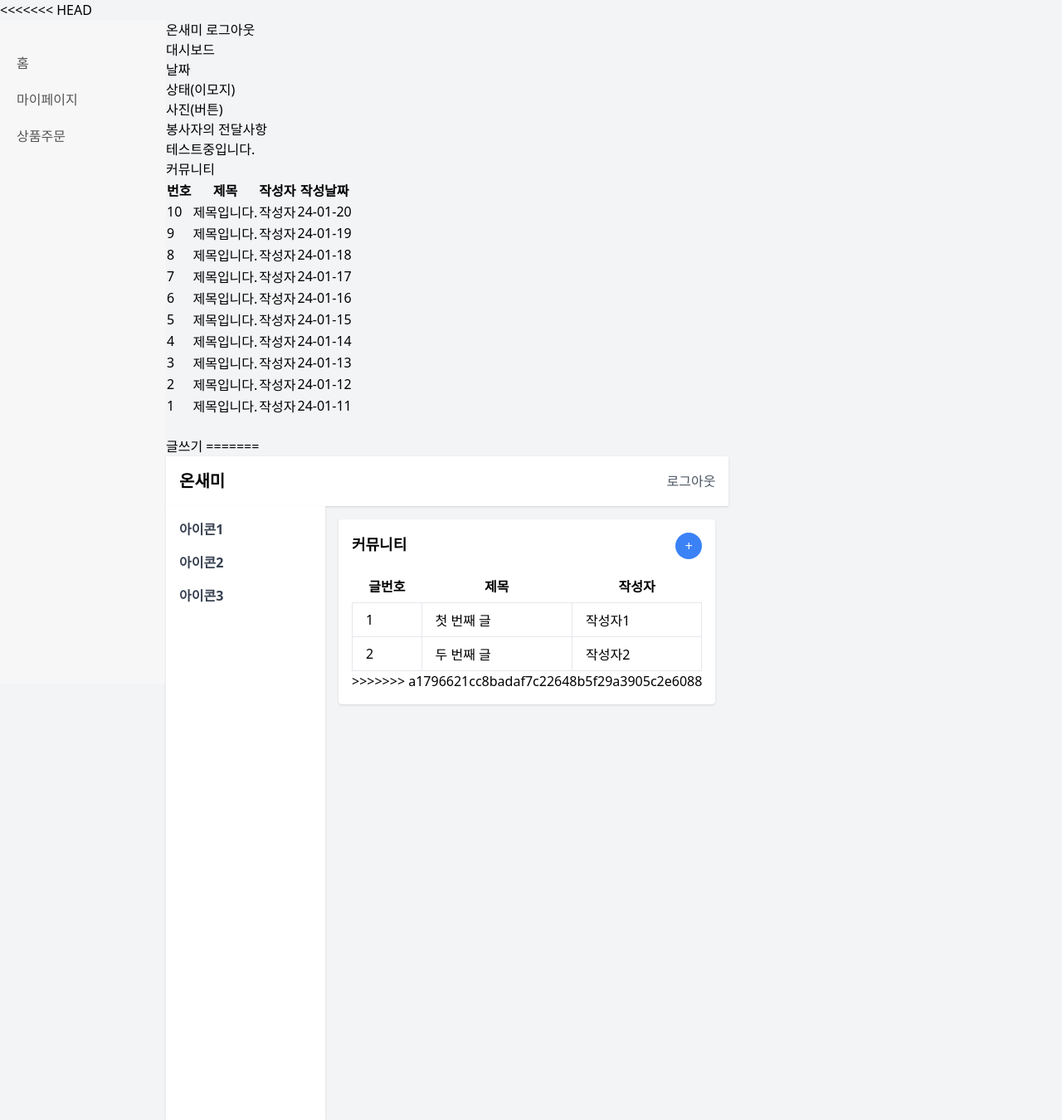
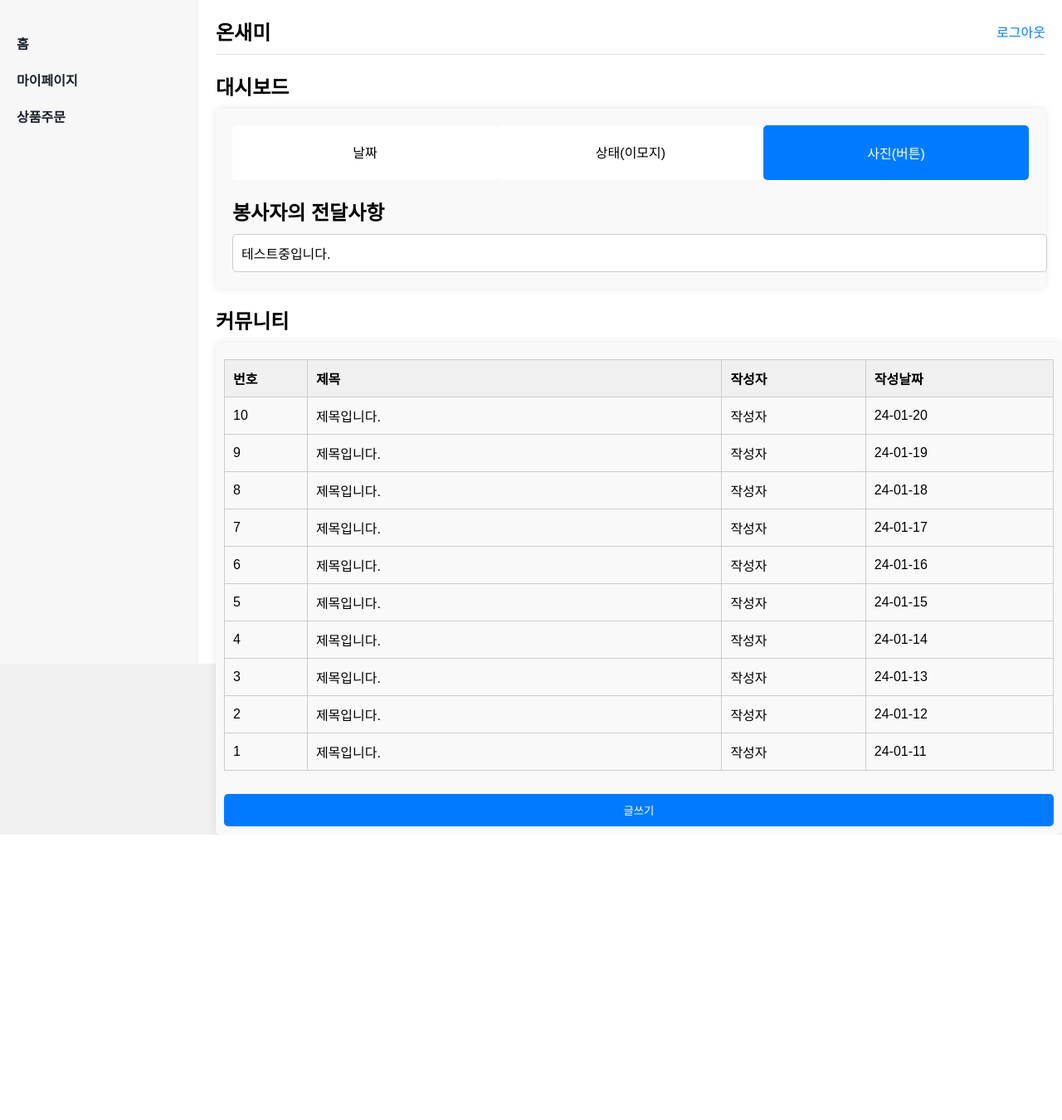
Before and after one commit to hyunjin1999/ONSEMI, a Django app: template main_app/templates/page/family.html in a window 1280 px wide. Shown: the whole page at 83% size. After the commit the page ends 1006 px from the top, so only its background shows below. Run offline with Django 3.2, Linux system fonts and the light colour scheme; the template is opened without the code that fills it, so the values that code supplies are empty; some libraries are stand-ins or nearby versions.

Commit message:
feat: git 충돌 해결

```diff
--- a/main_app/templates/page/family.html
+++ b/main_app/templates/page/family.html
@@ -1,4 +1,3 @@
-<<<<<<< HEAD
 {% extends "layout.html" %}
 {% load static %}
 
@@ -70,67 +69,6 @@
                     </table>
                     <br>
                     <button class="add-post-button" onclick="location.href='write.html'">글쓰기</button>
-=======
-<!DOCTYPE html>
-<html lang="en">
-
-<head>
-    <meta charset="UTF-8">
-    <meta name="viewport" content="width=device-width, initial-scale=1.0">
-    <title>Prototype</title>
-    <script src="https://cdn.tailwindcss.com"></script>
-    <link href="family.css" rel="stylesheet">
-    <link href="https://fonts.googleapis.com/css2?family=Noto+Sans+KR:wght@400;700&display=swap" rel="stylesheet">
-</head>
-
-<body class="bg-gray-100">
-    <div class="min-h-screen flex flex-col">
-        <!-- Header -->
-        <header class="bg-white shadow p-4 flex justify-between items-center">
-            <div class="text-xl font-bold">온새미</div>
-            <button class="text-gray-600">로그아웃</button>
-        </header>
-
-        <div class="flex flex-1">
-            <!-- Sidebar -->
-            <aside class="bg-white shadow w-48 p-4">
-                <nav class="space-y-4">
-                    <a href="#" class="block text-gray-700 font-bold">아이콘1</a>
-                    <a href="#" class="block text-gray-700 font-bold">아이콘2</a>
-                    <a href="#" class="block text-gray-700 font-bold">아이콘3</a>
-                </nav>
-            </aside>
-
-            <!-- Main Content -->
-            <main class="flex-1 p-4 space-y-4">
-                <div class="bg-white shadow p-4 rounded relative">
-                    <h2 class="text-lg font-bold">커뮤니티</h2>
-                    <button id="addButton" class="absolute top-4 right-4 bg-blue-500 text-white rounded-full w-8 h-8 flex items-center justify-center">+</button>
-                    <div class="mt-4">
-                        <table id="communityTable" class="min-w-full bg-white">
-                            <thead>
-                                <tr>
-                                    <th class="py-2">글번호</th>
-                                    <th class="py-2">제목</th>
-                                    <th class="py-2">작성자</th>
-                                </tr>
-                            </thead>
-                            <tbody>
-                                <tr>
-                                    <td class="border px-4 py-2">1</td>
-                                    <td class="border px-4 py-2">첫 번째 글</td>
-                                    <td class="border px-4 py-2">작성자1</td>
-                                </tr>
-                                <tr>
-                                    <td class="border px-4 py-2">2</td>
-                                    <td class="border px-4 py-2">두 번째 글</td>
-                                    <td class="border px-4 py-2">작성자2</td>
-                                </tr>
-                                <!-- Add more rows as needed -->
-                            </tbody>
-                        </table>
-                    </div>
->>>>>>> a1796621cc8badaf7c22648b5f29a3905c2e6088
                 </div>
             </div>
         </div>
--- a/static/family.css
+++ b/static/family.css
@@ -1,4 +1,3 @@
-<<<<<<< HEAD
 body {
     font-family: Arial, sans-serif;
     margin: 0;
@@ -28,40 +27,9 @@
 .sidebar ul li a {
     text-decoration: none;
     color: #555;
-=======
-/* Global Styles */
-body {
-    font-family: 'Noto Sans KR', sans-serif;
-    background-color: #f7fafc;
-    margin: 0;
-    padding: 0;
-    box-sizing: border-box;
-}
-
-/* Container */
-.container {
-    display: flex;
-    flex-direction: column;
-    min-height: 100vh;
-}
-
-/* Header */
-.header {
-    background-color: #ffffff;
-    box-shadow: 0 4px 6px rgba(0, 0, 0, 0.1);
-    padding: 1rem;
-    display: flex;
-    justify-content: space-between;
-    align-items: center;
-}
-
-.logo {
-    font-size: 1.5rem;
->>>>>>> a1796621cc8badaf7c22648b5f29a3905c2e6088
     font-weight: bold;
     color: #1a202c;
 }
-<<<<<<< HEAD
 
 .sidebar ul li a:hover {
     color: #007bff;
@@ -199,76 +167,3 @@
     width: 100%;
     text-align: center;
 }
-=======
-
-.logout-button {
-    color: #4a5568;
-    background-color: transparent;
-    border: none;
-    cursor: pointer;
-    font-size: 1rem;
-    transition: color 0.3s;
-}
-
-.logout-button:hover {
-    color: #e53e3e;
-}
-
-/* Main Layout */
-.main {
-    display: flex;
-    flex: 1;
-}
-
-/* Sidebar */
-.sidebar {
-    background-color: #ffffff;
-    box-shadow: 2px 0 5px rgba(0, 0, 0, 0.1);
-    width: 12rem;
-    padding: 1rem;
-}
-
-.nav {
-    display: flex;
-    flex-direction: column;
-    gap: 1rem;
-}
-
-.nav-item {
-    color: #4a5568;
-    font-weight: bold;
-    text-decoration: none;
-    transition: color 0.3s, background-color 0.3s;
-    padding: 0.5rem;
-    border-radius: 0.375rem;
-}
-
-.nav-item:hover {
-    color: #2d3748;
-    background-color: #edf2f7;
-}
-
-/* Content Area */
-.content {
-    flex: 1;
-    padding: 1rem;
-    display: flex;
-    flex-direction: column;
-    gap: 1rem;
-}
-
-/* Card */
-.card {
-    background-color: #ffffff;
-    box-shadow: 0 4px 6px rgba(0, 0, 0, 0.1);
-    padding: 1rem;
-    border-radius: 0.5rem;
-}
-
-.card-title {
-    font-size: 1.25rem;
-    font-weight: bold;
-    color: #1a202c;
-    margin-bottom: 0.5rem;
-}
->>>>>>> a1796621cc8badaf7c22648b5f29a3905c2e6088
```
Also changed, not shown: main_app/templates/page/introduce.html (+0 -13 lines), static/base.css (+0 -9 lines).
